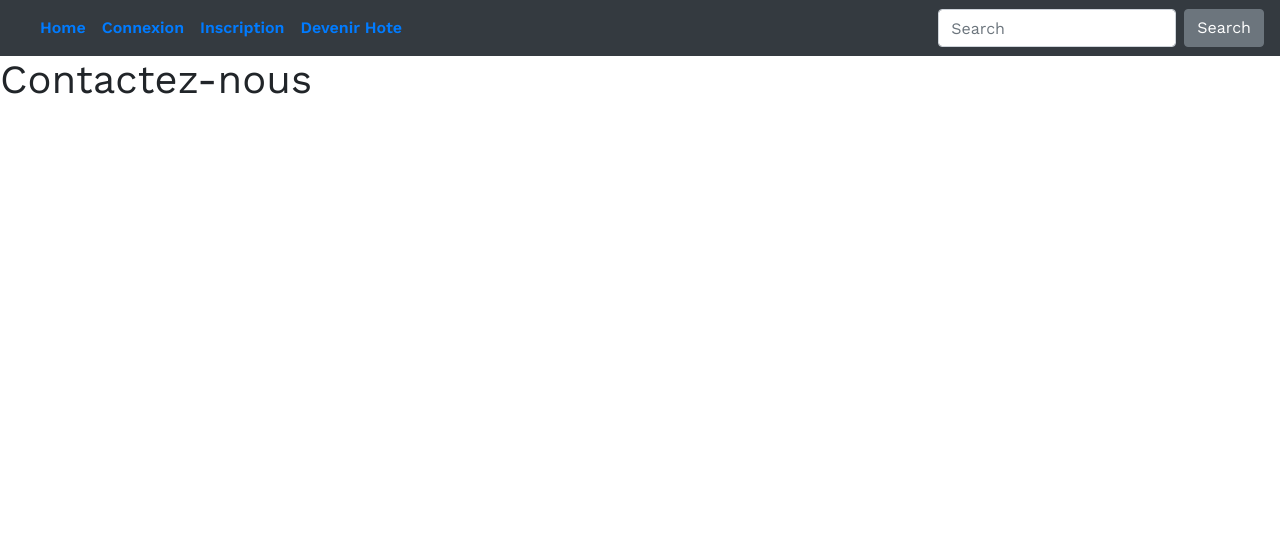
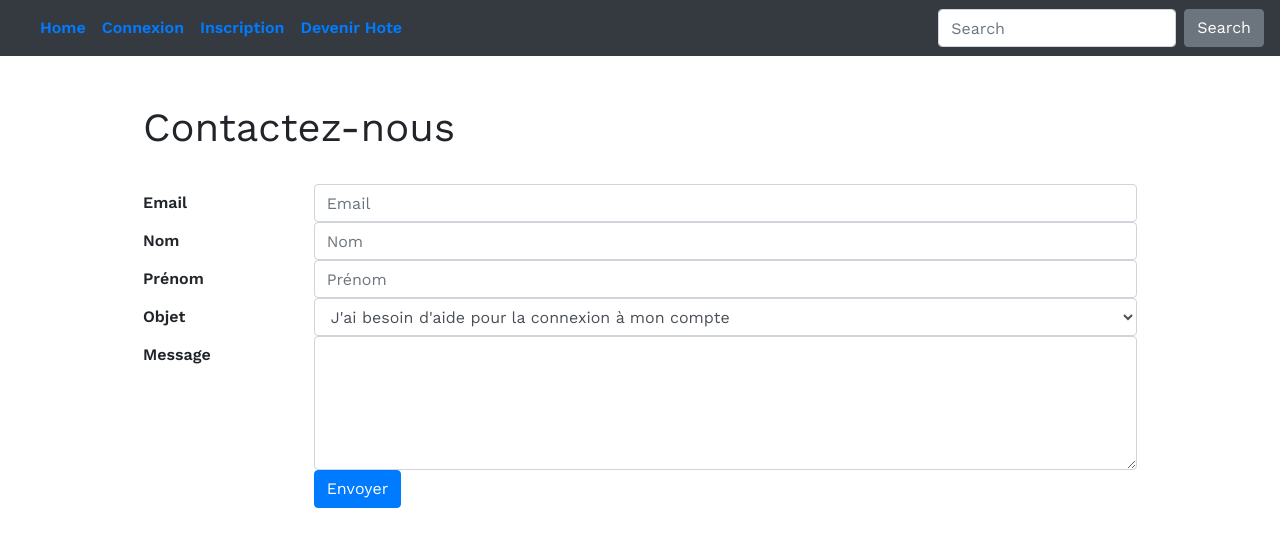
Before and after one commit to alexandrearnaud/Diogene_StuHome, a React (Create React App) app: page /ContactezNous in a window 1280 px wide. Shown: the top 546 px of the page. Built offline with nearby package versions, Linux system fonts and the light colour scheme.

Commit message:
Contactez-nous OK

```diff
--- a/src/App.js
+++ b/src/App.js
@@ -1,14 +1,15 @@
 import React, { Component } from 'react';
 import ReactDOM from 'react-dom';
 import logo from './logo.svg';
-import 'bootstrap/dist/css/bootstrap.css';
 import './App.css';
 
 class App extends Component {
   render() {
     return (
       <div className="Home">
-        <h1> Home Page </h1>
+        <div>
+          <h1> Home Page </h1>
+        </div>
       </div>
     );
   }
--- a/src/ContactezNous.js
+++ b/src/ContactezNous.js
@@ -1,13 +1,76 @@
 import React, { Component } from 'react';
 import ReactDOM from 'react-dom';
 import logo from './logo.svg';
-import 'bootstrap/dist/css/bootstrap.css';
+import { Form, Col, Row, Button} from 'react-bootstrap';
 
 class ContactezNous extends Component {
   render() {
     return (
       <div className="ContactezNous">
-        <h1> Contactez-nous </h1>
+      <h1> Contactez-nous </h1>
+      <br/>
+        <Form>
+          {/* Adresse Mail  */}
+          <Form.Group as={Row} controlId="formHorizontalEmail">
+            <Form.Label column sm={2}>
+              Email
+            </Form.Label>
+            <Col sm={10}>
+              <Form.Control type="email" placeholder="Email" />
+            </Col>
+          </Form.Group>
+
+          {/* Nom  */}
+          <Form.Group as={Row} controlId="formHorizontalNom">
+            <Form.Label column sm={2}>
+              Nom
+            </Form.Label>
+            <Col sm={10}>
+              <Form.Control type="text" placeholder="Nom" />
+            </Col>
+          </Form.Group>
+
+          {/* Prénom  */}
+          <Form.Group as={Row} controlId="formHorizontalPrenom">
+            <Form.Label column sm={2}>
+              Prénom
+            </Form.Label>
+            <Col sm={10}>
+              <Form.Control type="text" placeholder="Prénom" />
+            </Col>
+          </Form.Group>
+
+          {/* Objet du message  */}
+          <Form.Group as={Row} controlId="formHorizontalObjetMsg">
+            <Form.Label column sm={2}>
+              Objet
+            </Form.Label>
+            <Col sm={10}>
+              <Form.Control as="select">
+                <option> J'ai besoin d'aide pour la connexion à mon compte</option>
+                <option> Je n'arrive pas à réserver un logement </option>
+                <option> Je souhaite signaler un comportement inapproprié ou du contenu sensible</option>
+                <option> Je souhaite signaler un problème de propriété intellectuelle</option>
+              </Form.Control>
+            </Col>
+          </Form.Group>
+
+          {/* Message  */}
+          <Form.Group as={Row} controlId="formHorizontalMessage">
+            <Form.Label column sm={2}>
+              Message
+            </Form.Label>
+            <Col sm={10}>
+              <Form.Control as="textarea" rows="5" />
+            </Col>
+          </Form.Group>
+
+          <Form.Group as={Row}>
+            <Col sm={{ span: 10, offset: 2 }}>
+              <Button type="submit"> Envoyer </Button>
+            </Col>
+          </Form.Group>
+        </Form>
       </div>
     );
   }
--- a/src/Header.jsx
+++ b/src/Header.jsx
@@ -39,6 +39,7 @@ class Header extends Component {
                         </nav>
 
                     </header>
+                    <br/><br/>
                 </div>
         );
     }
--- a/src/routes.jsx
+++ b/src/routes.jsx
@@ -2,6 +2,7 @@ import React from 'react';
 import ReactDOM from 'react-dom';
 import {BrowserRouter, Switch, Route} from 'react-router-dom';
 import 'bootstrap/dist/css/bootstrap.css';
+import { Container } from 'react-bootstrap';
 import Header from './Header'
 import Footer from './Footer'
 import App from './App';
@@ -14,6 +15,7 @@ export default function MainRouter () {
     return (
         <BrowserRouter>
             <Header/>
+            <Container>
                 <Switch>
                     <Route exact path="/" component={App}/>
                     <Route exact path="/QuiSommesNous" component={QuiSommesNous}/>
@@ -21,6 +23,7 @@ export default function MainRouter () {
                     <Route exact path="/MentionsLegales" component={MentionsLegales}/>
                     <Route exact path="/ContactezNous" component={ContactezNous}/>
                 </Switch>
+                </Container>
             <Footer/>
         </BrowserRouter>
     )
```
